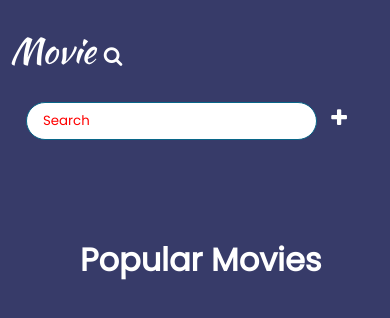
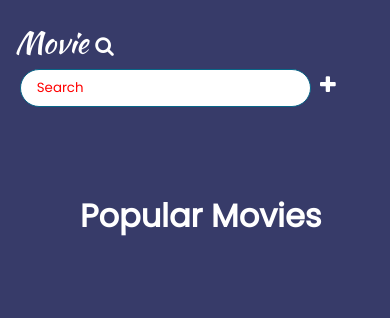
Before and after one commit to DamilareRichard/Movie-app, a plain HTML site: page index.html in a window 390 px wide. Drawn offline with Linux system fonts and the light colour scheme; some packages are replaced by stand-ins of ours; no server answers; a script that the page names is missing.

Commit message:
Add files via upload

```diff
--- a/index.html
+++ b/index.html
@@ -16,7 +16,7 @@
   <body>
 
     <div class="nav">
-        <a href=""><p>Movie <i class="fa fa-search"></i></p></a>
+        <a href="index.html"><p>Movie <i class="fa fa-search"></i></p></a>
 
         <form id="form">
         <div class="right-hand">
--- a/styles.css
+++ b/styles.css
@@ -151,10 +151,18 @@ h1{
 
 	.nav {
 		padding: 20px 0 0 5px;
+		margin: 0 10px;
+	}
+
+	.nav p {
+		font-size: 30px;
+	}
+
+	.right-hand {
+		padding: .3rem;
+	}
+
+	.right-hand i {
 		margin: 5px;
 	}
-
-	.right-hand input {
-		margin-top: 10px;
-	}
 }
```
